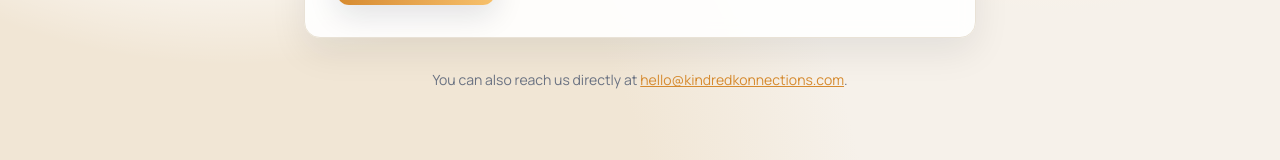
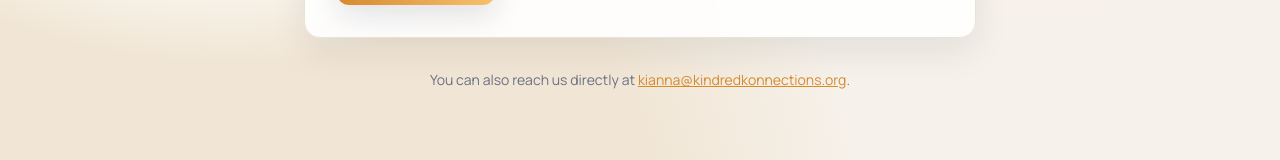
Before and after one commit to iseeconsulting/kindredconnections.org, a Next.js app: page /contact in a window 1280 px wide. Shown: the part 837-997 px from the top of the page. Built offline with nearby package versions, Linux system fonts and the light colour scheme; no server answers.

Commit message:
Update page.tsx

```diff
--- a/app/contact/page.tsx
+++ b/app/contact/page.tsx
@@ -102,8 +102,8 @@ export default function ContactPage() {
       {/* Alt contact */}
       <p className="mt-8 text-sm text-gray-500 text-center">
         You can also reach us directly at{" "}
-        <a href="mailto:hello@kindredkonnections.com" className="text-kc-teal underline">
-          hello@kindredkonnections.com
+        <a href="mailto:kianna@kindredkonnections.org" className="text-kc-teal underline">
+          kianna@kindredkonnections.org
         </a>
         .
       </p>
```
